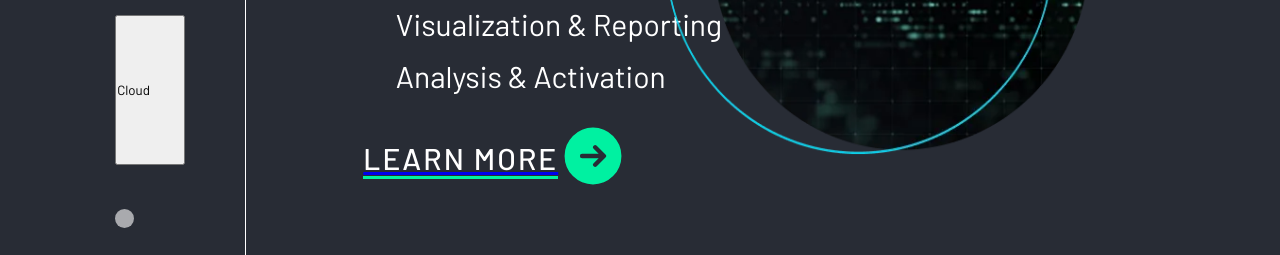
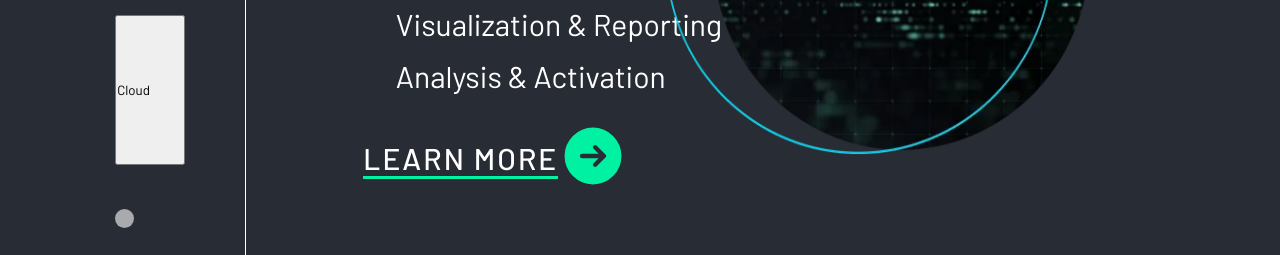
Before and after one commit to Mosin-M-B/Fladdra2, a React (Create React App) app in the folder Client/: page / in a window 1280 px wide. Shown: the part 2120-2375 px from the top of the page. Built offline with nearby package versions, Linux system fonts and the light colour scheme.

Commit message:
text-decoration to none

```diff
--- a/Client/src/index.css
+++ b/Client/src/index.css
@@ -18,3 +18,6 @@ section{
   overflow: hidden;
 
 }
+a,Link{
+  text-decoration: none;
+}
```
